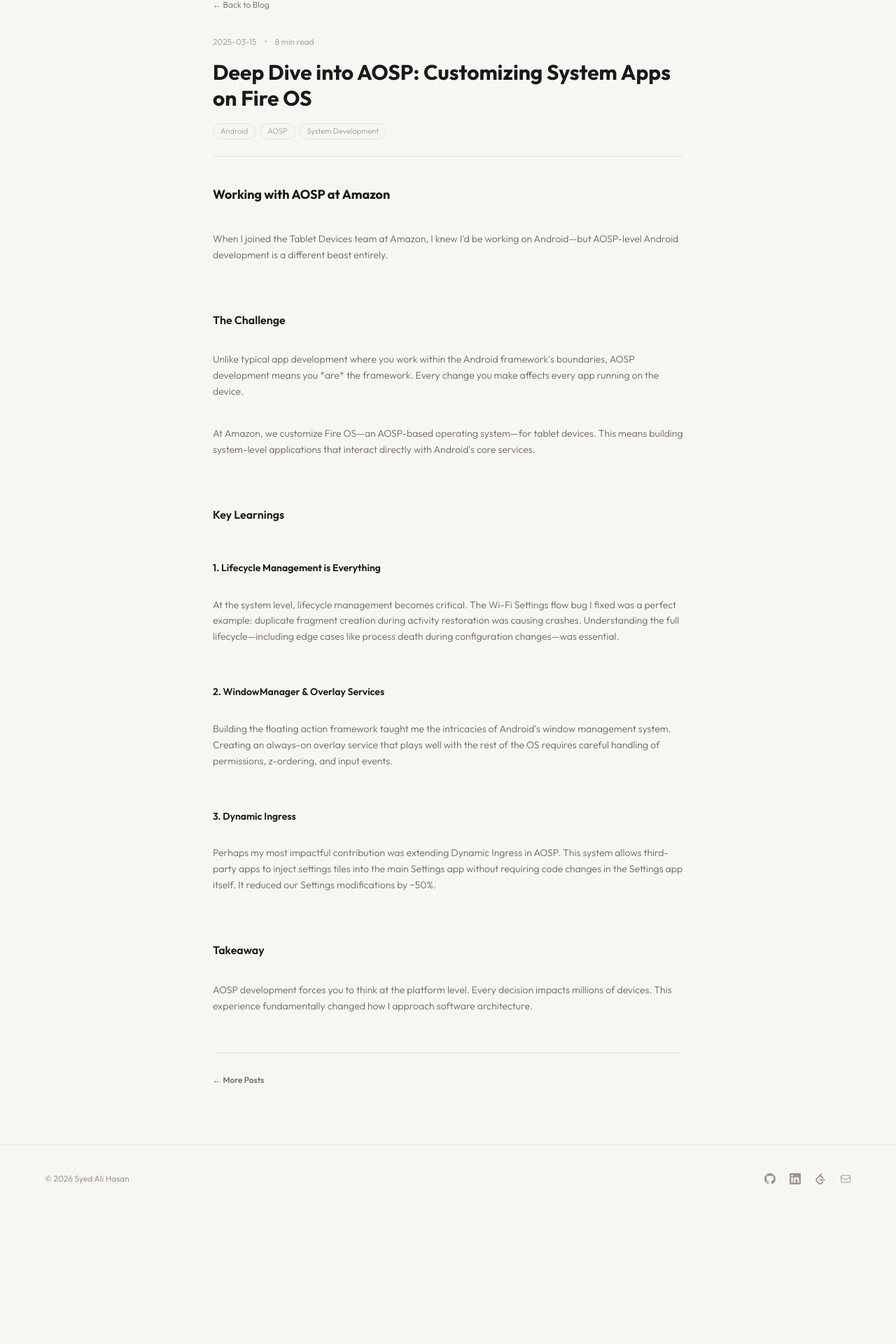
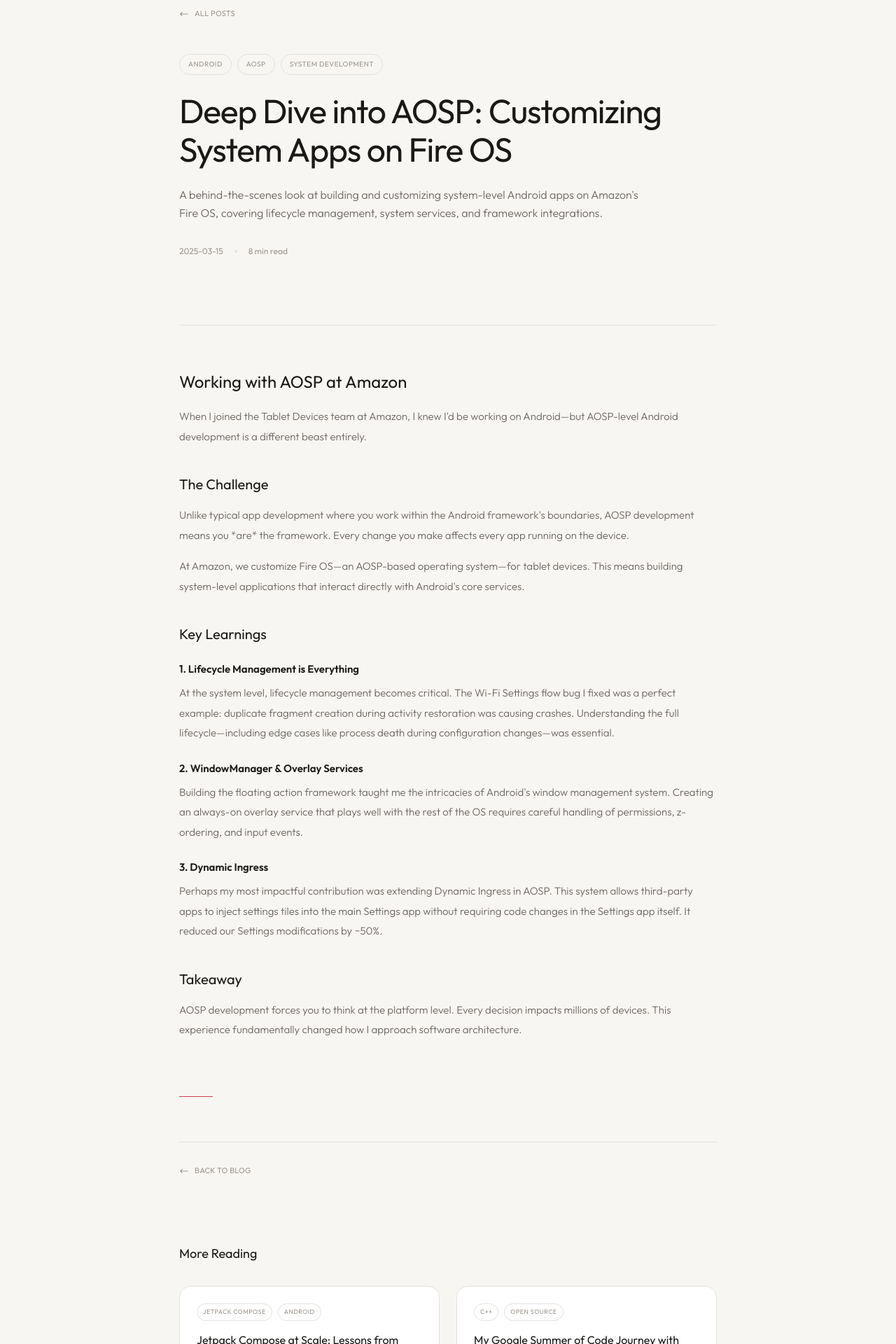
Before and after one commit to Zyro9922/portfolio, a Next.js app: page /blog/android-aosp-deep-dive in a window 1280 px wide. Shown: the part 119-2039 px from the top of the page at 70% size. Before the commit the page ends 1851 px from the top, so only its background shows below. Built offline with nearby package versions, Linux system fonts and the light colour scheme.

Commit message:
Blog: redesign listing and post pages
- Add featured post layout with larger typography for first post
- Improve content rendering with proper list styling, code blocks
- Add related posts section to individual posts
- Enhance visual hierarchy with better spacing and typography

```diff
--- a/src/app/blog/[slug]/page.tsx
+++ b/src/app/blog/[slug]/page.tsx
@@ -21,64 +21,200 @@
   };
 }
 
+function renderContent(content: string) {
+  const lines = content.split("\n");
+  const elements: React.ReactNode[] = [];
+  let inList = false;
+  let listItems: string[] = [];
+
+  const flushList = () => {
+    if (listItems.length > 0) {
+      elements.push(
+        <ul key={`list-${elements.length}`} className="space-y-2 mb-4 ml-1">
+          {listItems.map((item, i) => (
+            <li key={i} className="flex items-start gap-3 text-[15px] text-text-muted leading-[1.8] font-[var(--font-body)] font-light">
+              <span className="mt-2.5 w-1.5 h-1.5 rounded-full bg-accent/60 flex-shrink-0" />
+              {item}
+            </li>
+          ))}
+        </ul>
+      );
+      listItems = [];
+    }
+    inList = false;
+  };
+
+  lines.forEach((line, i) => {
+    const trimmed = line.trim();
+
+    if (!trimmed) {
+      flushList();
+      return;
+    }
+
+    if (trimmed.startsWith("### ")) {
+      flushList();
+      elements.push(
+        <h3 key={i} className="font-[var(--font-display)] text-xl text-text mt-10 mb-4">
+          {trimmed.slice(4)}
+        </h3>
+      );
+      return;
+    }
+
+    if (trimmed.startsWith("## ")) {
+      flushList();
+      elements.push(
+        <h2 key={i} className="font-[var(--font-display)] text-2xl text-text mt-12 mb-5">
+          {trimmed.slice(3)}
+        </h2>
+      );
+      return;
+    }
+
+    if (trimmed.startsWith("- ")) {
+      inList = true;
+      listItems.push(trimmed.slice(2));
+      return;
+    }
+
+    if (trimmed.startsWith("**") && trimmed.endsWith("**") && !trimmed.slice(2, -2).includes("**")) {
+      flushList();
+      elements.push(
+        <p key={i} className="font-semibold text-text mt-6 mb-2 text-[15px] font-[var(--font-body)]">
+          {trimmed.slice(2, -2)}
+        </p>
+      );
+      return;
+    }
+
+    if (trimmed.startsWith("`") && trimmed.endsWith("`")) {
+      flushList();
+      elements.push(
+        <code key={i} className="inline-block px-2 py-0.5 rounded bg-black/5 text-accent text-[13px] font-[var(--font-mono)]">
+          {trimmed.slice(1, -1)}
+        </code>
+      );
+      return;
+    }
+
+    flushList();
+    elements.push(
+      <p key={i} className="text-[15px] text-text-muted leading-[1.9] mb-4 font-[var(--font-body)] font-light">
+        {trimmed}
+      </p>
+    );
+  });
+
+  flushList();
+  return elements;
+}
+
 export default async function BlogPostPage({ params }: Props) {
   const { slug } = await params;
   const post = blogPosts.find((p) => p.slug === slug);
 
   if (!post) notFound();
 
+  const contentElements = renderContent(post.content);
+  const relatedPosts = blogPosts.filter((p) => p.slug !== slug).slice(0, 2);
+
   return (
-    <article className="min-h-screen pt-28 pb-20 px-6">
-      <div className="max-w-2xl mx-auto">
+    <article className="min-h-screen">
+      <header className="pt-32 pb-16 px-6">
+        <div className="max-w-3xl mx-auto">
           <Link
             href="/blog"
-          className="text-xs text-text-muted hover:text-accent mb-8 inline-block transition-colors font-light"
+            className="inline-flex items-center gap-2 text-[11px] text-text-dim hover:text-accent mb-12 transition-colors duration-200 font-[var(--font-mono)] uppercase tracking-wide"
           >
-          ← Back to Blog
+            <svg className="w-3.5 h-3.5" fill="none" stroke="currentColor" viewBox="0 0 24 24">
+              <path strokeLinecap="round" strokeLinejoin="round" strokeWidth={2} d="M7 16l-4-4m0 0l4-4m-4 4h18" />
+            </svg>
+            All Posts
           </Link>
 
-        <header className="mb-10">
-          <div className="flex items-center gap-3 mb-3">
-            <time className="text-xs text-text-dim font-light">{post.date}</time>
-            <span className="text-text-dim">·</span>
-            <span className="text-xs text-text-dim font-light">{post.readTime}</span>
-          </div>
-
-          <h1 className="text-2xl md:text-3xl font-bold mb-4 leading-tight text-text">
-            {post.title}
-          </h1>
-
-          <div className="flex flex-wrap gap-1.5">
+          <div className="mb-8">
+            <div className="flex flex-wrap items-center gap-2 mb-6">
               {post.tags.map((tag) => (
-              <span key={tag} className="text-[11px] px-2.5 py-0.5 rounded-full border border-border text-text-dim font-light">
+                <span
+                  key={tag}
+                  className="text-[10px] px-3 py-1.5 rounded-full border border-border text-text-dim font-[var(--font-mono)] uppercase tracking-wider"
+                >
                   {tag}
                 </span>
               ))}
             </div>
 
-          <div className="w-full h-px bg-border mt-6" />
+            <h1 className="font-[var(--font-display)] text-4xl md:text-5xl tracking-tight text-text leading-[1.15] mb-6">
+              {post.title}
+            </h1>
+
+            <p className="text-base text-text-muted font-[var(--font-body)] font-light leading-relaxed max-w-2xl mb-8">
+              {post.excerpt}
+            </p>
+
+            <div className="flex items-center gap-4">
+              <time className="text-[12px] text-text-dim font-[var(--font-mono)]">{post.date}</time>
+              <span className="w-1 h-1 rounded-full bg-border" />
+              <span className="text-[12px] text-text-dim font-[var(--font-mono)]">{post.readTime}</span>
+            </div>
+          </div>
+        </div>
       </header>
 
-        <div>
-          {post.content.split("\n").map((line, i) => {
-            const trimmed = line.trim();
-            if (!trimmed) return <br key={i} />;
-            if (trimmed.startsWith("### "))
-              return <h3 key={i} className="text-base font-semibold text-text mt-8 mb-2">{trimmed.slice(4)}</h3>;
-            if (trimmed.startsWith("## "))
-              return <h2 key={i} className="text-lg font-bold text-text mt-10 mb-3">{trimmed.slice(3)}</h2>;
-            if (trimmed.startsWith("**") && trimmed.endsWith("**"))
-              return <p key={i} className="font-semibold text-text mt-5 mb-1.5 text-sm">{trimmed.slice(2, -2)}</p>;
-            if (trimmed.startsWith("- "))
-              return <li key={i} className="text-sm text-text-muted leading-relaxed ml-4 list-disc font-light">{trimmed.slice(2)}</li>;
-            return <p key={i} className="text-sm text-text-muted leading-relaxed mb-3 font-light">{trimmed}</p>;
-          })}
+      <div className="px-6 pb-24">
+        <div className="max-w-3xl mx-auto">
+          <div className="w-full h-px bg-border mb-16" />
+
+          <div className="prose">
+            {contentElements}
           </div>
 
-        <div className="mt-14 pt-6 border-t border-border">
-          <Link href="/blog" className="text-xs text-text-muted hover:text-accent transition-colors font-medium">
-            ← More Posts
+          <div className="w-12 h-px bg-accent mt-20 mb-16" />
+
+          <div className="flex items-center justify-between py-8 border-t border-border">
+            <Link
+              href="/blog"
+              className="inline-flex items-center gap-2 text-[11px] text-text-dim hover:text-accent transition-colors duration-200 font-[var(--font-mono)] uppercase tracking-wide"
+            >
+              <svg className="w-3.5 h-3.5" fill="none" stroke="currentColor" viewBox="0 0 24 24">
+                <path strokeLinecap="round" strokeLinejoin="round" strokeWidth={2} d="M7 16l-4-4m0 0l4-4m-4 4h18" />
+              </svg>
+              Back to Blog
             </Link>
+          </div>
+
+          {relatedPosts.length > 0 && (
+            <div className="mt-16">
+              <h3 className="font-[var(--font-display)] text-lg text-text mb-8">More Reading</h3>
+              <div className="grid grid-cols-1 md:grid-cols-2 gap-6">
+                {relatedPosts.map((related) => (
+                  <Link
+                    key={related.slug}
+                    href={`/blog/${related.slug}`}
+                    className="group block p-6 rounded-2xl border border-border bg-bg-card hover:border-accent/25 hover:shadow-lg transition-all duration-300"
+                  >
+                    <div className="flex flex-wrap gap-2 mb-4">
+                      {related.tags.slice(0, 2).map((tag) => (
+                        <span
+                          key={tag}
+                          className="text-[9px] px-2 py-1 rounded-full border border-border text-text-dim font-[var(--font-mono)] uppercase tracking-wider"
+                        >
+                          {tag}
+                        </span>
+                      ))}
+                    </div>
+                    <h4 className="font-[var(--font-display)] text-base text-text group-hover:text-accent transition-colors duration-200 mb-2 leading-snug">
+                      {related.title}
+                    </h4>
+                    <p className="text-xs text-text-dim font-[var(--font-body)] font-light line-clamp-2">
+                      {related.excerpt}
+                    </p>
+                  </Link>
+                ))}
+              </div>
+            </div>
+          )}
         </div>
       </div>
     </article>
```
Also changed, not shown: src/app/blog/page.tsx (+57 -22 lines). Lines whose indentation alone changed are shown as unchanged.
